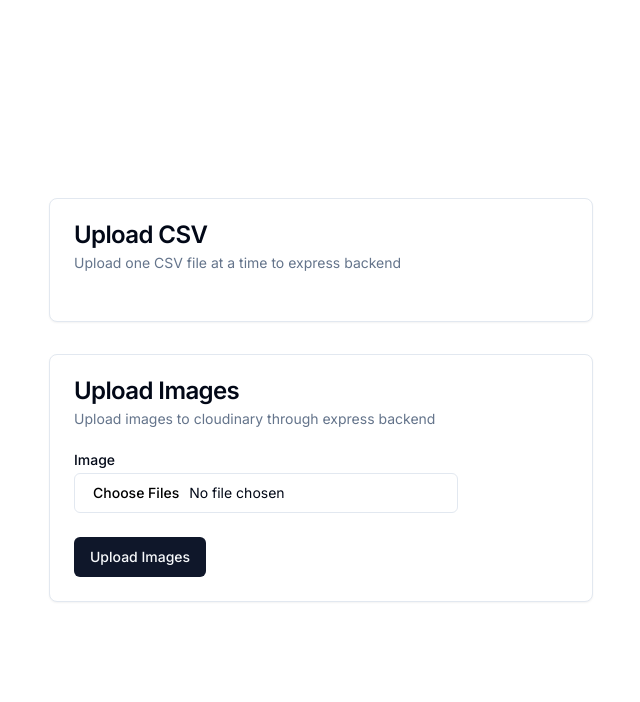
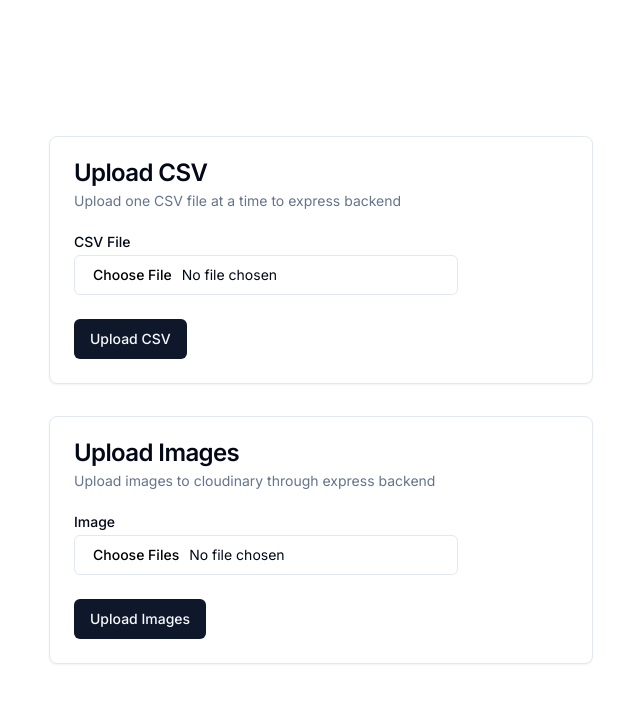
Before and after one commit to niclimcy/line-api-demo, a Next.js app in the folder client/: page /upload-files in a window 1280 px wide. Shown: the top 702 px of the page, without its empty margins (319-959 px from the left). Built offline with nearby package versions, Linux system fonts and the light colour scheme.

Commit message:
client: Move upload-csv implementation to next

```diff
--- a/client/app/actions.ts
+++ b/client/app/actions.ts
@@ -53,3 +53,27 @@ export async function uploadImages(prevState: any, formData: FormData) {
     resetKey: Date.now().toString(),
   };
 }
+
+export async function uploadCSV(prevState: any, formData: FormData) {
+  const res = await fetch(`${process.env.BACKEND_URL}/upload-csv`, {
+    method: "POST",
+    body: formData,
+    cache: "no-cache",
+  });
+
+  if (!res.ok) {
+    return {
+      success: false,
+      message: "CSV not uploaded!",
+      resetKey: Date.now().toString(),
+    };
+  }
+
+  const message: string = (await res.json()).message;
+
+  return {
+    success: true,
+    message,
+    resetKey: Date.now().toString(),
+  };
+}
--- a/client/app/upload-files/page.tsx
+++ b/client/app/upload-files/page.tsx
@@ -1,24 +1,10 @@
-import {
-  Card,
-  CardContent,
-  CardDescription,
-  CardHeader,
-  CardTitle,
-} from "@/components/ui/card";
 import { UploadImageForm } from "@/components/upload-image-form";
+import { UploadCSVForm } from "@/components/upload-csv-form";
 
 export default async function UploadFile() {
   return (
     <main className="flex min-h-screen flex-col items-center justify-center p-24 space-y-8">
-      <Card className="w-1/2">
-        <CardHeader>
-          <CardTitle>Upload CSV</CardTitle>
-          <CardDescription>
-            Upload one CSV file at a time to express backend
-          </CardDescription>
-        </CardHeader>
-        <CardContent className="space-y-2"></CardContent>
-      </Card>
+      <UploadCSVForm />
       <UploadImageForm />
     </main>
   );
--- /dev/null
+++ b/client/components/upload-csv-form.tsx
@@ -0,0 +1,61 @@
+"use client";
+
+import {
+  Card,
+  CardContent,
+  CardDescription,
+  CardFooter,
+  CardHeader,
+  CardTitle,
+} from "@/components/ui/card";
+import { Input } from "@/components/ui/input";
+import { Label } from "@/components/ui/label";
+import { Alert, AlertTitle } from "@/components/ui/alert";
+import { uploadCSV } from "@/app/actions";
+import { useFormState } from "react-dom";
+import { useEffect, useRef } from "react";
+import { SubmitButton } from "@/components/submit-btn";
+
+const initialState = {
+  message: "",
+  success: false,
+  resetKey: Date.now().toString(),
+};
+
+export function UploadCSVForm() {
+  const [formState, formAction] = useFormState(uploadCSV, initialState);
+  const formRef = useRef<HTMLFormElement>(null);
+
+  useEffect(() => {
+    if (formRef.current && formState.success == true) {
+      formRef.current.reset();
+    }
+  }, [formState.resetKey]);
+
+  return (
+    <Card className="w-1/2">
+      <CardHeader>
+        <CardTitle>Upload CSV</CardTitle>
+        <CardDescription>
+          Upload one CSV file at a time to express backend
+        </CardDescription>
+      </CardHeader>
+      <form action={formAction} ref={formRef}>
+        <CardContent className="space-y-2">
+          {formState.message && (
+            <Alert variant={formState.success ? "default" : "destructive"}>
+              <AlertTitle>{formState.message}</AlertTitle>
+            </Alert>
+          )}
+          <div className="grid w-full max-w-sm items-center gap-1.5">
+            <Label htmlFor="csvFile">CSV File</Label>
+            <Input id="csvFile" type="file" name="csv" />
+          </div>
+        </CardContent>
+        <CardFooter>
+          <SubmitButton>Upload CSV</SubmitButton>
+        </CardFooter>
+      </form>
+    </Card>
+  );
+}
```
Also changed, not shown: 1 other file (tests, documents, lock files or other folders).
